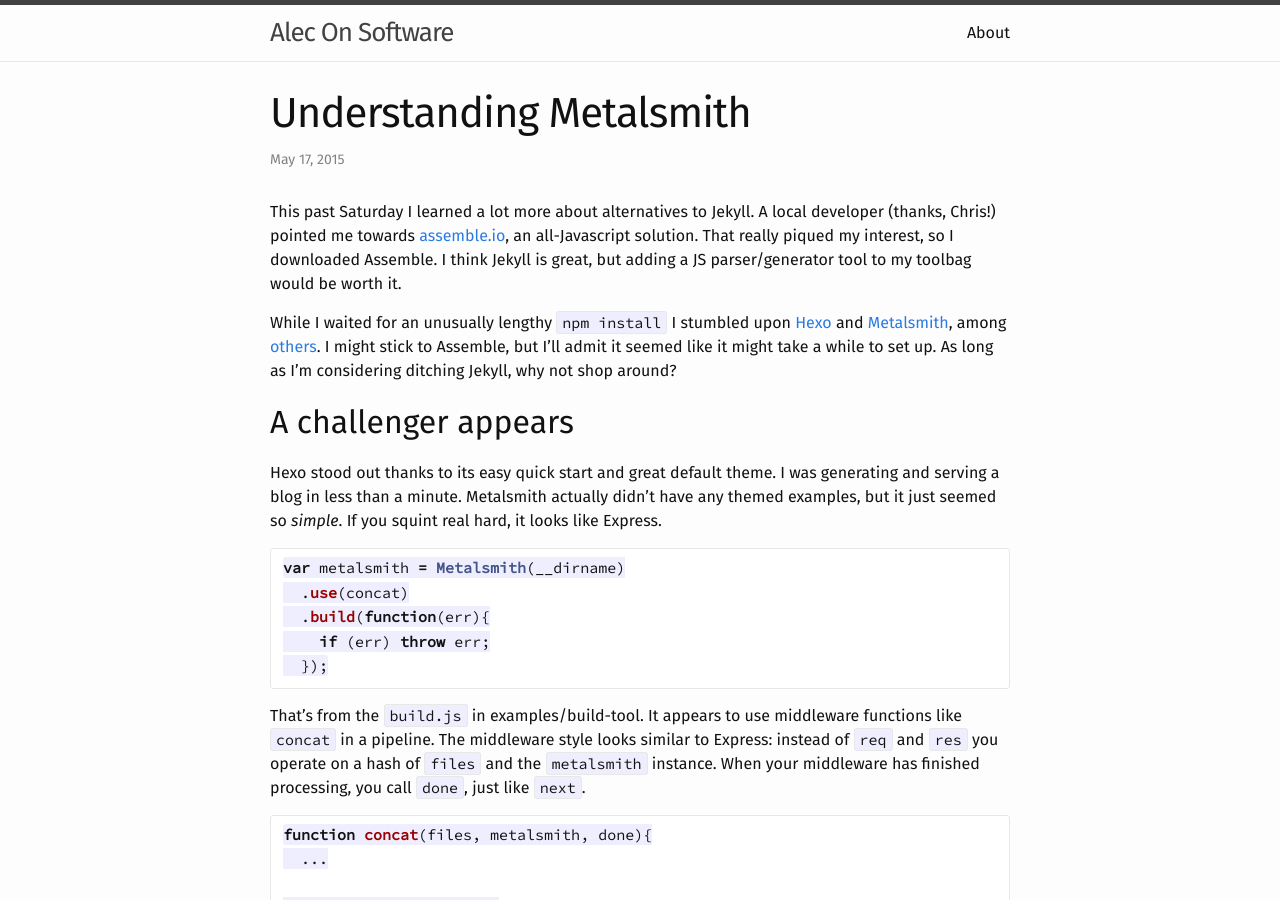
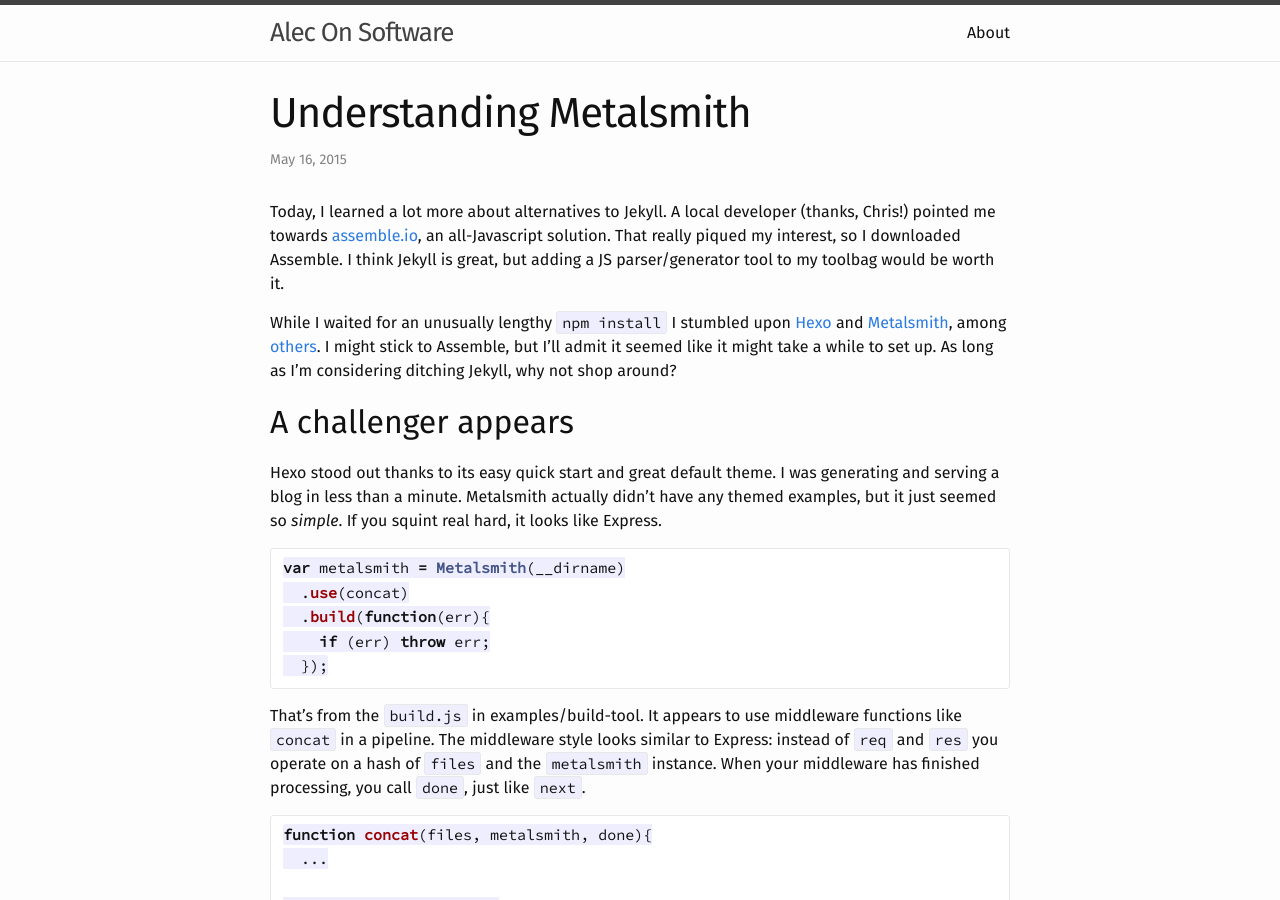
Before and after one commit to alecroy/alecroy.github.io, a Jekyll site: the page built from _posts/2015-05-16-understanding-metalsmith.md, in a window 1280 px wide and 900 px high. Built offline with Jekyll 4.4.1, drawn with Linux system fonts in a browser that asks for light colours; Markdown is read by kramdown in place of the engine named in the settings.

Commit message:
fix date on post: Understanding Metalsmith (posted last night, not today)

```diff
--- a/_posts/2015-05-17-understanding-metalsmith.md
+++ b/_posts/2015-05-16-understanding-metalsmith.md
@@ -1,10 +1,10 @@
 ---
 layout: post
 title: "Understanding Metalsmith"
-date: 2015-05-17 12:00
+date: 2015-05-16 23:40
 ---
 
-This past Saturday I learned a lot more about alternatives to Jekyll.  A local developer (thanks, Chris!) pointed me towards [assemble.io][asmbl], an all-Javascript solution.  That really piqued my interest, so I downloaded Assemble.  I think Jekyll is great, but adding a JS parser/generator tool to my toolbag would be worth it.
+Today, I learned a lot more about alternatives to Jekyll.  A local developer (thanks, Chris!) pointed me towards [assemble.io][asmbl], an all-Javascript solution.  That really piqued my interest, so I downloaded Assemble.  I think Jekyll is great, but adding a JS parser/generator tool to my toolbag would be worth it.
 
 While I waited for an unusually lengthy `npm install` I stumbled upon [Hexo][hexo] and [Metalsmith][metal], among [others][st-gen].  I might stick to Assemble, but I'll admit it seemed like it might take a while to set up.  As long as I'm considering ditching Jekyll, why not shop around?
 
```
